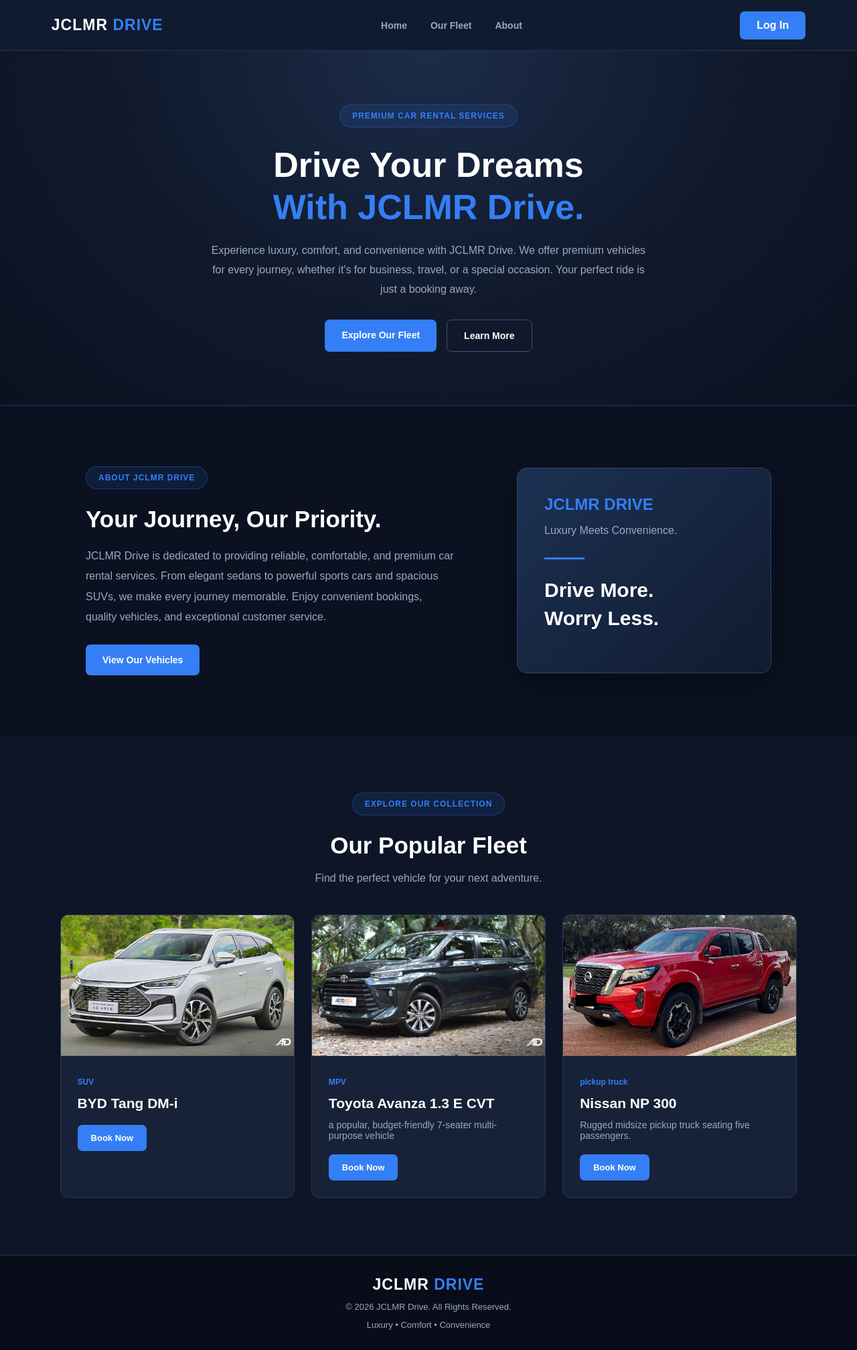
After one commit to valriescarlet-hue/ACT-2C_GROUP1_Car-Rental, a PHP site: page /home.php in a window 1280 px wide. The commit adds this page. Shown: the whole page at 67% size. Run offline with PHP 8.4, Linux system fonts and the light colour scheme.

Commit message:
Add files via upload

```diff
--- a/car_rental/customer.php
+++ b/car_rental/customer.php
@@ -199,7 +199,7 @@ if (!isset($_SESSION['user_id']) || $_SESSION['role'] !== 'customer') {
                 <button onclick="closeLogoutModal()" class="px-4 py-2.5 rounded-xl bg-slate-800 hover:bg-slate-700 text-slate-200 border border-[#263554] text-sm font-semibold transition-all">
                     Cancel
                 </button>
-                <a href="login.php" class="px-4 py-2.5 rounded-xl bg-red-600 hover:bg-red-500 text-white text-sm font-semibold transition-all shadow-lg shadow-red-600/25">
+                <a href="logout.php" class="px-4 py-2.5 rounded-xl bg-red-600 hover:bg-red-500 text-white text-sm font-semibold transition-all shadow-lg shadow-red-600/25">
                     Yes, Log Out
                 </a>
             </div>
--- /dev/null
+++ b/car_rental/home.php
@@ -0,0 +1,135 @@
+
+<!DOCTYPE html>
+<html lang="en">
+<head>
+    <meta charset="UTF-8">
+    <meta name="viewport" content="width=device-width, initial-scale=1.0">
+    <title>JCLMR Drive | Luxury Car Rentals</title>
+    <link rel="stylesheet" href="home.css">
+</head>
+<body>
+
+    <!-- Navigation Bar -->
+    <header>
+        <nav class="navbar">
+            <a href="#" class="logo">
+                JCLMR <span>DRIVE</span>
+            </a>
+
+            <ul class="nav-links">
+                <li><a href="#home">Home</a></li>
+                <li><a href="#fleet">Our Fleet</a></li>
+                <li><a href="#about">About</a></li>
+            </ul>
+
+            <a href="login.php"
+
+
+         class="login-btn">Log In</a>
+        </nav>
+    </header>
+
+    <!-- Hero Section -->
+    <section class="hero" id="home">
+        <div class="hero-content">
+            <span class="tagline">PREMIUM CAR RENTAL SERVICES</span>
+
+            <h1>Drive Your Dreams<br>
+                <span>With JCLMR Drive.</span>
+            </h1>
+
+            <p>
+                Experience luxury, comfort, and convenience with
+                JCLMR Drive. We offer premium vehicles for every
+                journey, whether it's for business, travel, or a
+                special occasion. Your perfect ride is just a booking away.
+            </p>
+
+            <div class="hero-buttons">
+                <a href="#fleet" class="primary-btn">Explore Our Fleet</a>
+                <a href="#about" class="secondary-btn">Learn More</a>
+            </div>
+        </div>
+    </section>
+
+    <!-- About Section -->
+    <section class="about" id="about">
+        <div class="about-content">
+            <span class="section-tag">ABOUT JCLMR DRIVE</span>
+            <h2>Your Journey, Our Priority.</h2>
+
+            <p>
+                JCLMR Drive is dedicated to providing reliable,
+                comfortable, and premium car rental services.
+                From elegant sedans to powerful sports cars and
+                spacious SUVs, we make every journey memorable.
+                Enjoy convenient bookings, quality vehicles,
+                and exceptional customer service.
+            </p>
+
+            <a href="#fleet" class="primary-btn">View Our Vehicles</a>
+        </div>
+
+        <div class="about-box">
+            <h3>JCLMR DRIVE</h3>
+            <p>Luxury Meets Convenience.</p>
+            <div class="line"></div>
+            <h2>Drive More.<br>Worry Less.</h2>
+        </div>
+    </section>
+
+    <!-- Fleet Section -->
+    <section class="fleet" id="fleet">
+        <div class="section-heading">
+            <span class="section-tag">EXPLORE OUR COLLECTION</span>
+            <h2>Our Popular Fleet</h2>
+            <p>Find the perfect vehicle for your next adventure.</p>
+        </div>
+
+        <div class="car-container">
+
+            <div class="car-card">
+                <img src="images/BYD Tang DM-i.jpg"
+                     alt="SUV">
+                <div class="car-info">
+                    <span>SUV</span>
+                    <h3>BYD Tang DM-i</h3>
+                    <p></p>
+                    <a href="#contact" class="book-btn">Book Now</a>
+                </div>
+            </div>
+
+            <div class="car-card">
+                <img src="images/Toyota Avanza 1.3 E CVT.jpg"
+                     alt="multi-purpose">
+                <div class="car-info">
+                    <span>MPV</span>
+                    <h3>Toyota Avanza 1.3 E CVT</h3>
+                    <p>a popular, budget-friendly 7-seater multi-purpose vehicle</p>
+                    <a href="#contact" class="book-btn">Book Now</a>
+                </div>
+            </div>
+
+            <div class="car-card">
+                <img src="images/NIsaab NP 300.jpg"
+                     alt="mid-size pickup truck">
+                <div class="car-info">
+                    <span>pickup truck</span>
+                    <h3>Nissan NP 300</h3>
+                    <p>Rugged midsize pickup truck seating five passengers.</p>
+                    <a href="#contact" class="book-btn">Book Now</a>
+                </div>
+            </div>
+
+        </div>
+    </section>
+
+    <!-- Footer -->
+    <footer>
+        <a href="#" class="logo">JCLMR <span>DRIVE</span></a>
+        <p>© 2026 JCLMR Drive. All Rights Reserved.</p>
+        <p>Luxury • Comfort • Convenience</p>
+    </footer>
+
+</body>
+</html>
--- a/car_rental/staff.php
+++ b/car_rental/staff.php
@@ -70,7 +70,7 @@ $rejected_count = $conn->query("SELECT (SELECT COUNT(*) FROM bookings WHERE book
             <div class="topbar-right">
                 <span class="staff-name">Staff Administrator</span>
 
-                <a href="login.php"class="logout-btn" onclick="logout()">
+                <a href="logout.php"class="logout-btn" onclick="logout()">
                     Logout
                 </a>
             </div>
```
Also changed, not shown: car_rental/admin.js (+57 -49 lines), car_rental/admin.php (+9 -6 lines), car_rental/api.php (+56 -69 lines), car_rental/api2.php (added, +72 -0 lines), car_rental/head admin.js (+171 -24 lines), car_rental/headadmin.php (+17 -16 lines), car_rental/logout.php (added, +10 -0 lines).
